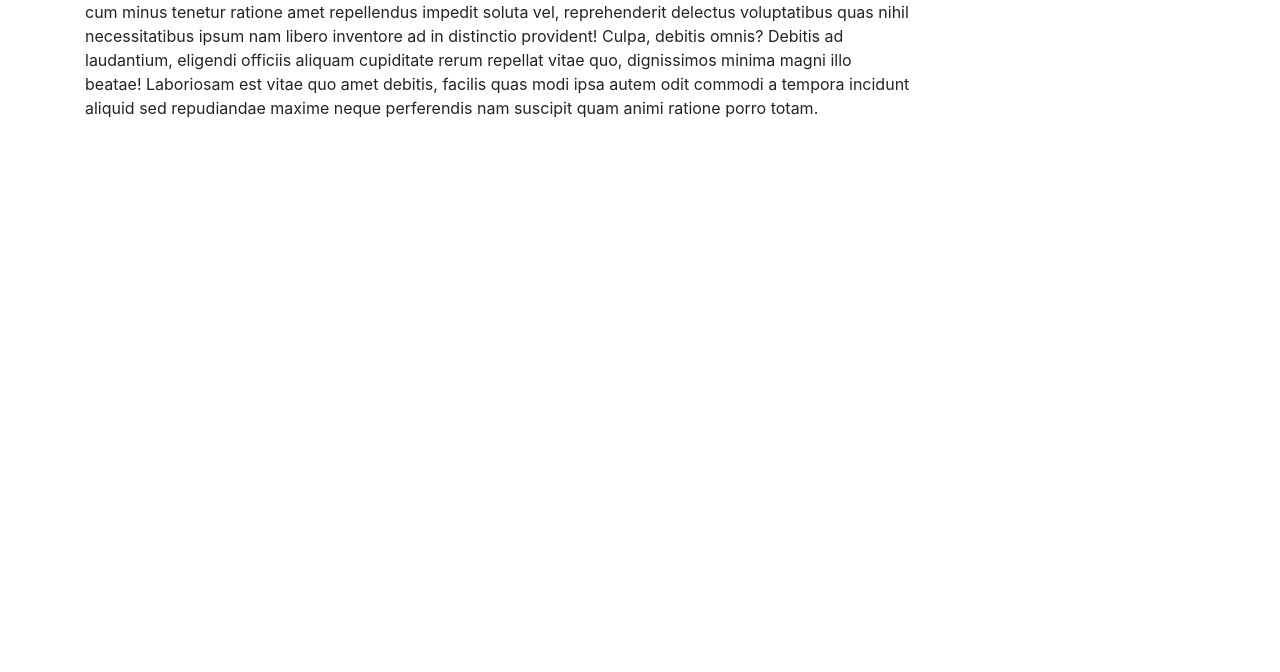
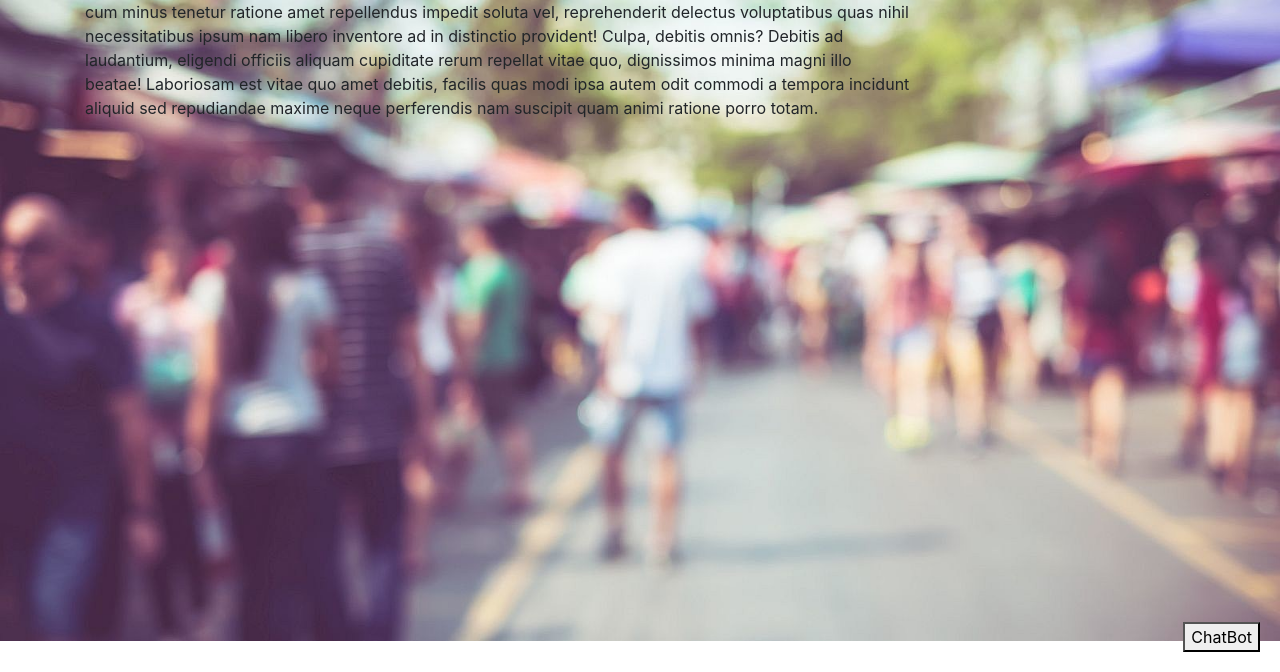
Before and after one commit to zavrip/Market_Bot, a plain HTML site: page index.html in a window 1280 px wide. Shown: the part 128-800 px from the top of the page. Drawn offline with nearby package versions, Linux system fonts and the light colour scheme.

Commit message:
something

```diff
--- /dev/null
+++ b/Scripts/script.js
@@ -0,0 +1,3 @@
+document.querySelector ("#button").addEventListener("click",()=>{
+    console.log()
+})
--- a/Styles/style.css
+++ b/Styles/style.css
@@ -4,3 +4,9 @@ body {
     background-size: cover;
 
 }
+.button {
+    position: absolute;
+    bottom: 20px;
+    right: 20px;
+    fill: limegreen;
+}
--- a/index.html
+++ b/index.html
@@ -5,7 +5,7 @@
     <meta name="viewport" content="width=device-width, initial-scale=1.0">
     <title>Hamilton Christian School</title>
     <link rel="stylesheet" href="https://cdn.jsdelivr.net/npm/bootstrap@4.5.3/dist/css/bootstrap.min.css" integrity="sha384-TX8t27EcRE3e/ihU7zmQxVncDAy5uIKz4rEkgIXeMed4M0jlfIDPvg6uqKI2xXr2" crossorigin="anonymous">
-    <link rel="stylesheet" href="Styles/Style.css">\
+    <link rel="stylesheet" href="Styles/style.css">\
 
 </head>
 <body>
@@ -25,13 +25,14 @@
 
             </div>
 
-            <div class="col-md-3">
-                <div class="button"></div>
-            </div>
         </div>
     </div>
 
-
+    <div class="button">
+        <button id="button">
+            ChatBot
+        </button>
+    </div>
 
 <script src="https://code.jquery.com/jquery-3.5.1.slim.min.js" integrity="sha384-DfXdz2htPH0lsSSs5nCTpuj/zy4C+OGpamoFVy38MVBnE+IbbVYUew+OrCXaRkfj" crossorigin="anonymous"></script>
 <script src="https://cdn.jsdelivr.net/npm/bootstrap@4.5.3/dist/js/bootstrap.bundle.min.js" integrity="sha384-ho+j7jyWK8fNQe+A12Hb8AhRq26LrZ/JpcUGGOn+Y7RsweNrtN/tE3MoK7ZeZDyx" crossorigin="anonymous"></script>
```
Also changed, not shown: Assests/Markets2.jpg (renamed from Assests/Market2.jpg).
